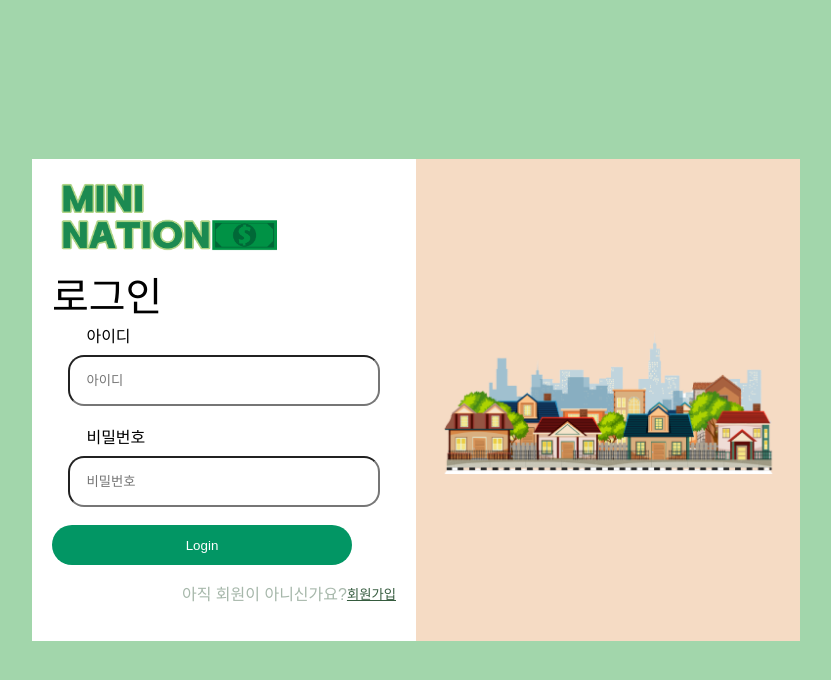
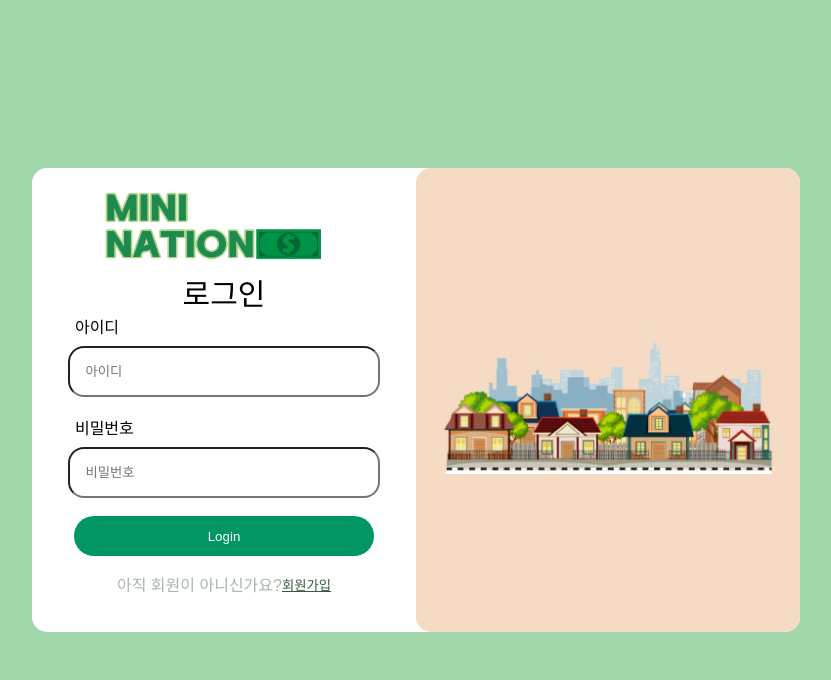
Before and after one commit to junhyuk11/minination_pjt, a React (Create React App) app in the folder Frontend/: page /member/login in a window 1280 px wide. Shown: the top 680 px of the page, without its empty margins (224-1055 px from the left). Built offline with nearby package versions, Linux system fonts and the light colour scheme; a web font is replaced by a local one; what recoil-persist would draw is missing.

Commit message:
fix: edit_login

```diff
--- a/Frontend/src/components/Common/Atoms/InputBox1.jsx
+++ b/Frontend/src/components/Common/Atoms/InputBox1.jsx
@@ -8,12 +8,12 @@ function InputBox1({ title, placeholder, inputText, onChange, type }) {
         margin: 'auto',
     };
     const titleStyle = {
-        width: '80%',
+        width: '140%',
         textAlign: 'left',
-        paddingBottom: '8px',
+        marginBottom: '8px',
     };
     const inputStyle = {
-        width: '80%',
+        width: '130%',
         padding: '1rem',
         borderRadius: '1rem',
     };
--- a/Frontend/src/components/Member/Molecules/LoginInputForm.jsx
+++ b/Frontend/src/components/Member/Molecules/LoginInputForm.jsx
@@ -1,8 +1,8 @@
 import React, { useState } from 'react';
-import MemberTitle from './../Atoms/MemberTitle.jsx';
-import InputBox1 from './../../Common/Atoms/InputBox1.jsx';
+import MemberTitle from '../Atoms/MemberTitle.jsx';
+import InputBox1 from '../../Common/Atoms/InputBox1.jsx';
 import ButtonLarge1 from '../../Common/Atoms/ButtonLarge1.jsx';
-import { useNavigation } from '../../../hooks/useNavigation';
+import { useNavigation } from '../../../hooks/useNavigation.jsx';
 import styles from '../Pages/Login.module.css';
 import headerLogo from '../../../assets/images/header-logo.png';
 import MovingLoginOrSignup from '../Atoms/MovingLoginOrSignup.jsx';
@@ -20,9 +20,9 @@ const LoginInputForm = () => {
     };
 
     return (
-        <div>
-            <img className={styles.logo} src={headerLogo} alt="logo"></img>
-            <MemberTitle title="로그인" size={40} />
+        <div className="center">
+            <img className={styles.logo} src={headerLogo} alt="logo" />
+            <MemberTitle title="로그인" size={30} />
             <InputBox1
                 title="아이디"
                 placeholder="아이디"
--- a/Frontend/src/components/Member/Molecules/SignupInputForm.jsx
+++ b/Frontend/src/components/Member/Molecules/SignupInputForm.jsx
@@ -4,9 +4,9 @@ import MemberTitle from '../Atoms/MemberTitle.jsx';
 import styles from '../Pages/Login.module.css';
 import headerLogo from '../../../assets/images/header-logo.png';
 import InputBox1 from '../../Common/Atoms/InputBox1.jsx';
-import ButtonRadio1 from './../../Common/Atoms/ButtonRadio1.jsx';
+// import InputBox2 from '../Atoms/InputBox2.jsx';
+import ButtonRadio1 from '../../Common/Atoms/ButtonRadio1.jsx';
 import ButtonLarge1 from '../../Common/Atoms/ButtonLarge1.jsx';
-import InputBox2 from '../Atoms/InputBox2.jsx';
 // import ButtonMiddle1 from '../../Common/Atoms/ButtonMiddle1.jsx';
 import MovingLoginOrSignup from '../Atoms/MovingLoginOrSignup.jsx';
 
@@ -29,14 +29,14 @@ const SignupInputForm = () => {
         setPassword(event.target.value);
     };
     const checkDuplication = () => {
-        //TODO: api 전송 - 아이디 중복 확인
+        // TODO: api 전송 - 아이디 중복 확인
         const result = '중복된 아이디 입니다.';
         setIdError(result);
     };
 
     return (
-        <div>
-            <img className={styles.logo} src={headerLogo} alt="logo"></img>
+        <div className="center">
+            <img className={styles.logo} src={headerLogo} alt="logo" />
             <MemberTitle title="회원가입" size={40} />
             <InputBox1
                 title="이름"
@@ -46,7 +46,7 @@ const SignupInputForm = () => {
                 type="text"
             />
             <br />
-            <InputBox2
+            <InputBox1
                 title="아이디"
                 placeholder="아이디"
                 inputText={id}
--- a/Frontend/src/components/Member/Pages/Login.jsx
+++ b/Frontend/src/components/Member/Pages/Login.jsx
@@ -1,6 +1,7 @@
 import styles from './Login.module.css';
 import LoginInputForm from '../Molecules/LoginInputForm.jsx';
 import loginImage from '../../../assets/images/login.png';
+
 const Login = () => {
     return (
         <div className={styles.background}>
--- a/Frontend/src/components/Member/Pages/Login.module.css
+++ b/Frontend/src/components/Member/Pages/Login.module.css
@@ -11,6 +11,7 @@
     background-color: rgb(255, 255, 255);
     display: flex;
     width: 60vw;
+    border-radius: 15px;
 }
 
 .inputContainer {
@@ -25,6 +26,7 @@
     display: flex;
     justify-content: center;
     align-items: center;
+    border-radius: 15px;
 }
 
 .logo {
@@ -33,7 +35,11 @@
 }
 
 .img {
-    width: 100%; /* 가로 크기를 viewport 가로 길이의 30%로 설정 */
+    width: 100%;
+    transition: transform 0.3s;
+}
+.img:hover {
+    transform: scale(1.05);
 }
 
 .error {
--- a/Frontend/src/global.css
+++ b/Frontend/src/global.css
@@ -10,6 +10,13 @@ body {
 code {
     font-family: source-code-pro, Menlo, Monaco, Consolas, 'Courier New',
         monospace;
+}
+
+.center {
+  display: flex;
+  flex-direction: column;
+  justify-content: center;
+  align-items: center;
 }
 
 /* Webkit 관련 스타일 무효화 */
```
